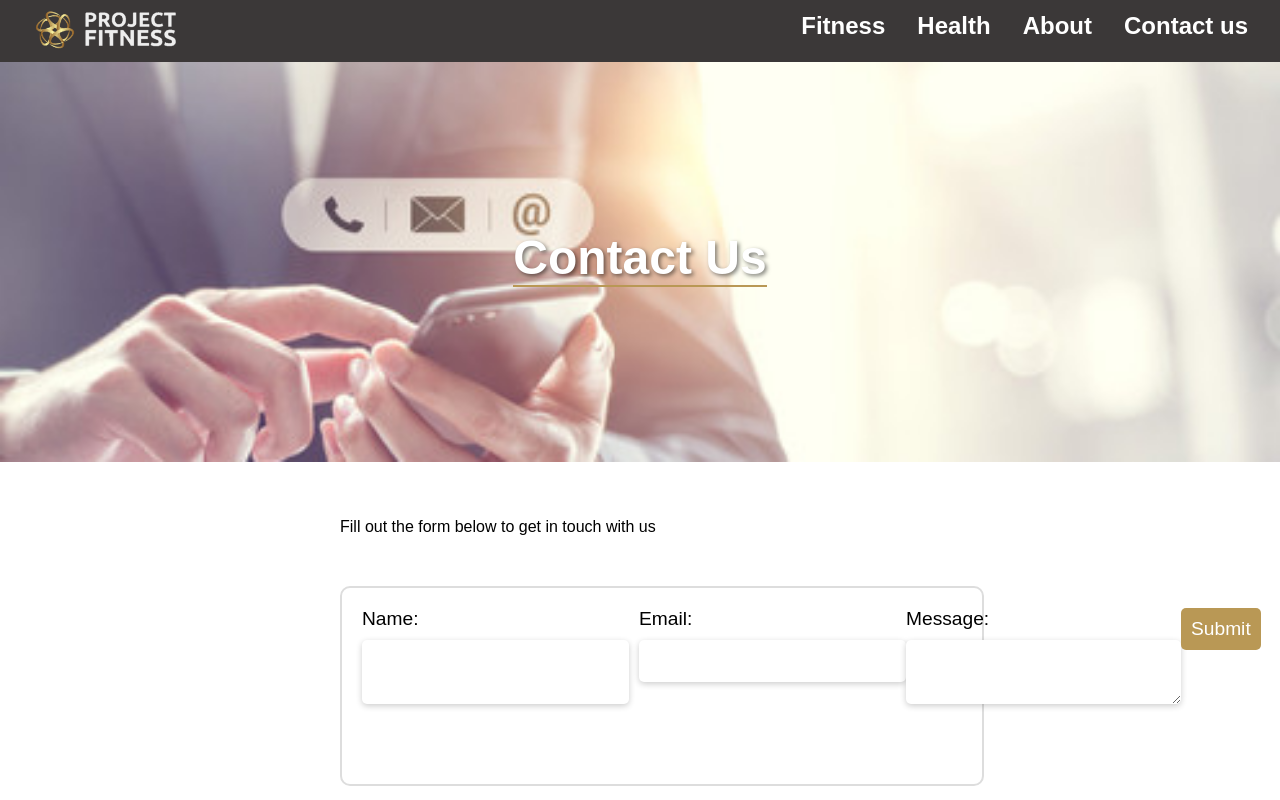
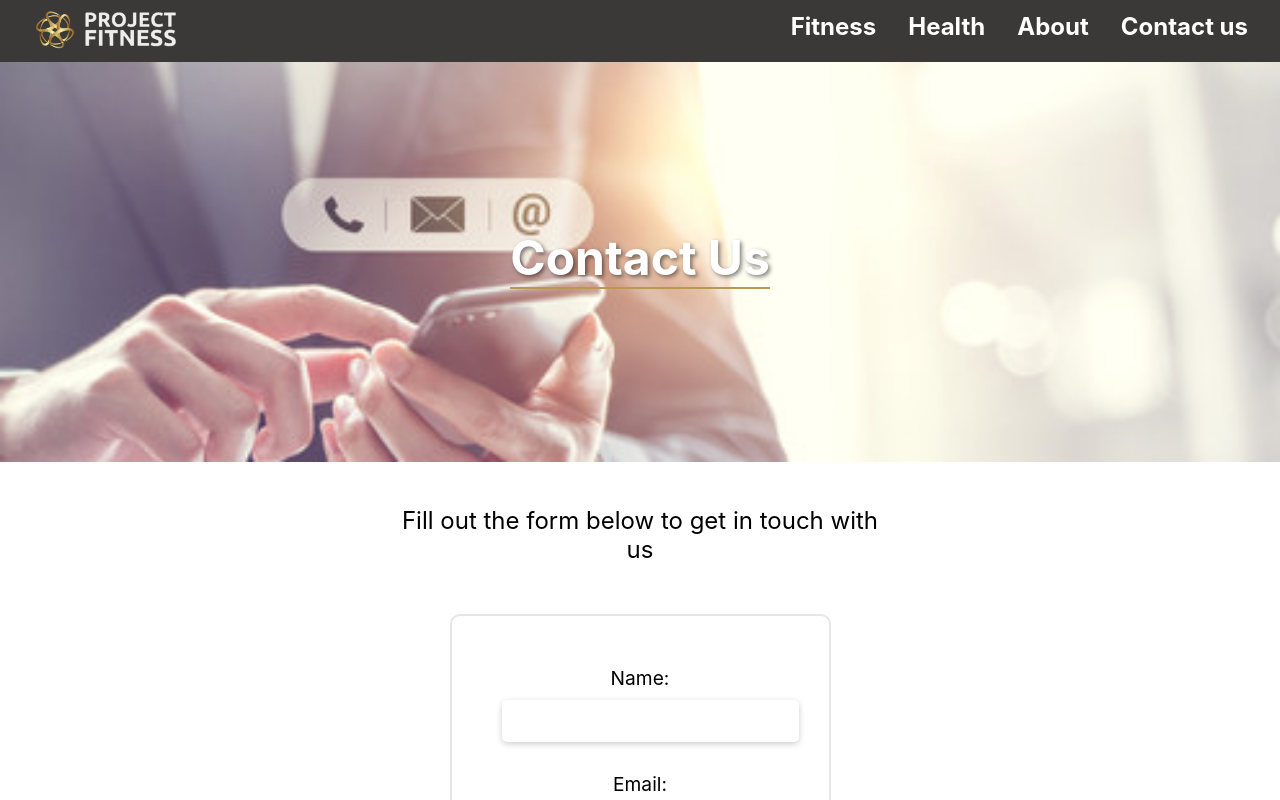
Before and after one commit to CloByrne/ACSD-Project, a React (Create React App) app: page /Contact in a window 1280 px wide. Shown: the top 800 px of the page. Built offline with nearby package versions, Linux system fonts and the light colour scheme.

Commit message:
Add files via upload

```diff
--- a/src/styles/ContactForm.css
+++ b/src/styles/ContactForm.css
@@ -1,31 +1,54 @@
+/*
+ContactForm.js styling
+*/
+
+.contact-form-container form {
+  display: flex;
+  flex-direction: column;
+  max-width: 500px;
+}
 .form-container {
-  max-width: 600px;
+  max-width: 800px;
   margin: 0 auto;
-  border: 2px solid #ddd;
-  padding: 20px;
+  border: 2px solid #e6e6e6;
+  padding: 50px;
   border-radius: 10px;
 }
 
+.form-container div:not(:last-child) {
+  margin-bottom: 10px;
+}
 .form-group {
-  display: flex;
-  flex-direction: column;
   margin-bottom: 20px;
 }
 
-label {
+.form-group label {
+  display: block;
   font-size: 1.2rem;
   margin-bottom: 10px;
 }
 
-input[type="text"],
-input[type="email"],
-textarea {
+.form-group input[type="text"],
+.form-group input[type="email"],
+.form-group textarea {
+  width: 100%;
   font-size: 1.2rem;
   padding: 10px;
   margin-bottom: 20px;
   border: none;
   border-radius: 5px;
   box-shadow: 0 2px 6px rgba(0, 0, 0, 0.2);
+}
+
+.form-group textarea {
+  resize: vertical;
+}
+
+.form-group input[type="text"]:focus,
+.form-group input[type="email"]:focus,
+.form-group textarea:focus {
+  outline: none;
+  box-shadow: 0 2px 6px rgba(0, 0, 0, 0.3);
 }
 
 button[type="submit"] {
@@ -36,11 +59,17 @@ button[type="submit"] {
   padding: 10px;
   border: none;
   border-radius: 5px;
+  transition: background-color 0.3s ease-in-out;
 }
 
 button[type="submit"]:hover {
-  background-color: #866e3e;
+  background-color: #977a43;
 }
+
+/*
+Contact.js styling
+*/
+
 
 .contact-container {
   background-image: url('../images/contact.jpg');
@@ -63,65 +92,20 @@ button[type="submit"]:hover {
 }
 
 .contact-text {
-  max-width: 600px;
+  max-width: 500px;
+  text-align: center;
   margin: 0 auto;
-  padding: 40px;
+  padding: 20px;
+}
+
+.contact-text p {
+  font-size: 1.5rem;
 }
 
 .contact-form-container {
   display: flex;
-  flex-direction: column;
-  justify-content: center;
   width: 100%;
   max-width: 600px;
   margin: 0 auto;
   margin-top: 50px;
 }
-
-.contact-container h1 {
-  font-size: 3rem;
-  text-align: center;
-  margin-bottom: 40px;
-}
-
-.contact-container p {
-  font-size: 1.2rem;
-  text-align: center;
-  margin-bottom: 30px;
-}
-
-.contact-form {
-  display: flex;
-  flex-direction: column;
-}
-
-.contact-form label {
-  font-size: 1.5rem;
-  margin-bottom: 10px;
-}
-
-.contact-form input,
-.contact-form textarea {
-  font-size: 1.2rem;
-  padding: 10px;
-  margin-bottom: 20px;
-  border: none;
-  border-radius: 5px;
-  box-shadow: 0 2px 6px rgba(0, 0, 0, 0.2);
-  background-color: #fff;
-}
-
-.contact-form input[type="submit"] {
-  background-color: #B99855;
-  color: #fff;
-  cursor: pointer;
-  font-size: 1.5rem;
-  padding: 10px;
-  border: none;
-  border-radius: 5px;
-}
-
-.contact-form input[type="submit"]:hover {
-  background-color: #866e3e;
-  transition: background-color 0.2s ease-in-out;
-}
--- a/src/styles/Health.css
+++ b/src/styles/Health.css
@@ -23,11 +23,6 @@
     text-align: center;
 }
 
-body {
-    margin: 0;
-    padding: 0;
-    font-family: sans-serif;
-  }
 
   .container {
     max-width: 800px;
```
